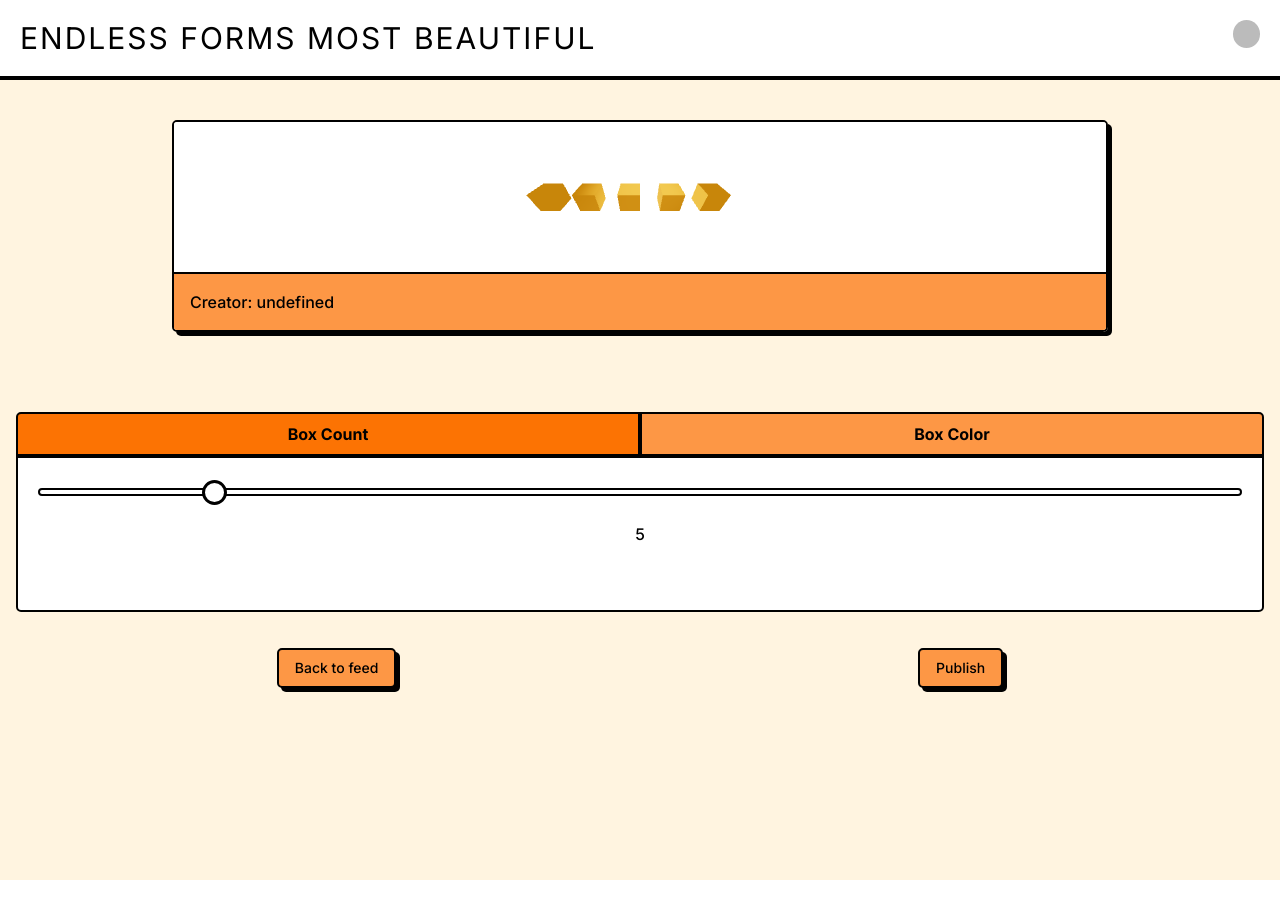
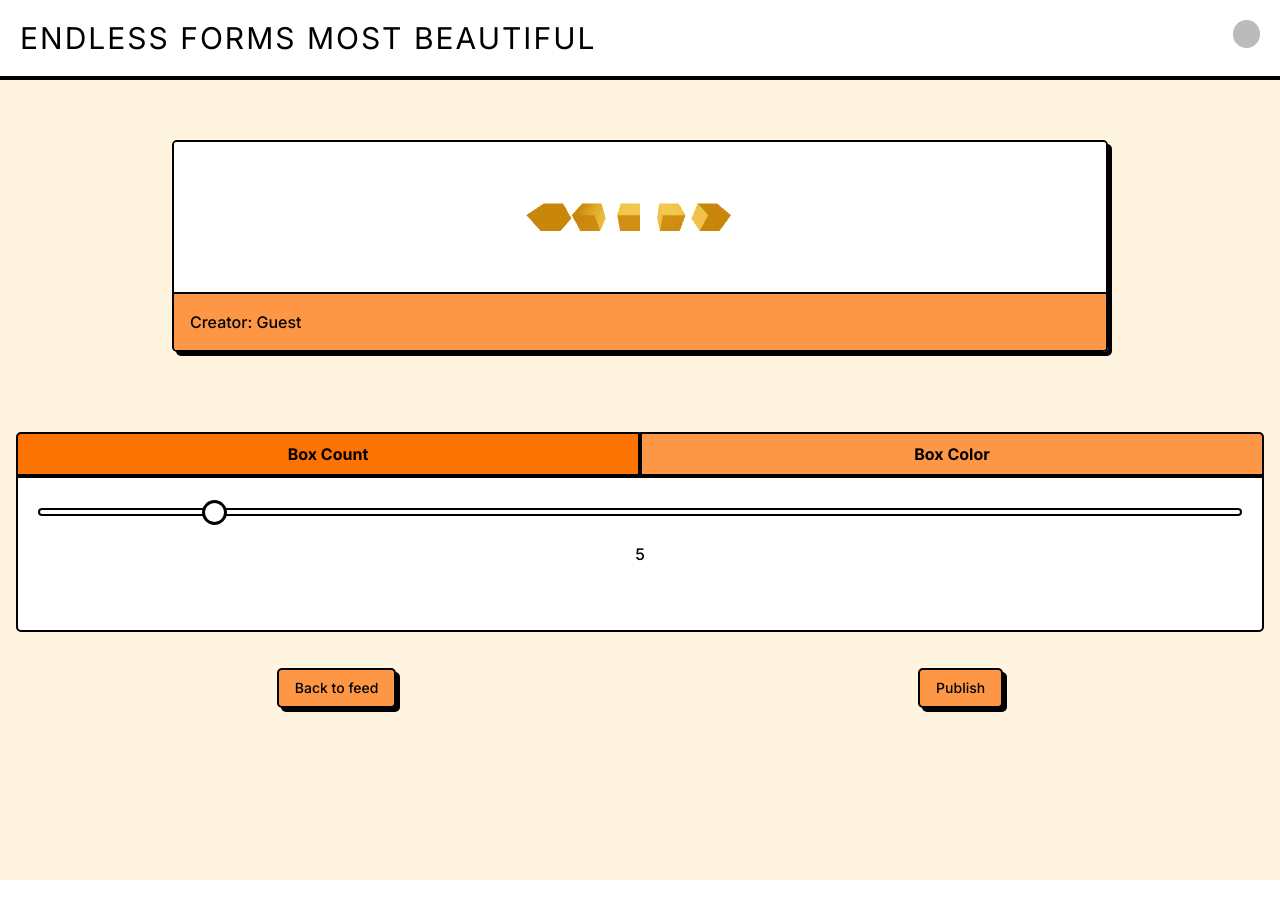
Before and after one commit to parth-agrawal/gen-art-feed, a Next.js app: page /publish in a window 1280 px wide. Built offline with nearby package versions, Linux system fonts and the light colour scheme; no server answers; the database is empty; sample sign-in values are in the browser's storage; some icons are missing.

Commit message:
feed items now render in reverse order

```diff
--- a/src/app/feed/Feed.tsx
+++ b/src/app/feed/Feed.tsx
@@ -91,9 +91,9 @@ export const Feed = () => {
                         <Spinner />
 
                     ) : (
-                        arts.map((art) => {
+                        arts.slice().reverse().map((art) => {
                             return (
-                                <ImageCard key={art.id} description={"Creator:" + art.Author.name || ""}>
+                                <ImageCard key={art.id} description={"Creator: " + art.Author.name || "Guest"}>
                                     <ArtInterpreter key={art.id} boxCount={art.boxCount} />
                                 </ImageCard>
                             );
--- a/src/app/layout.tsx
+++ b/src/app/layout.tsx
@@ -27,7 +27,7 @@ export default function RootLayout({
         <html lang="en">
           <body className={inter.className}>
             <Navbar />
-            <div className="h-screen w-screen bg-bg px-4">
+            <div className="h-screen w-screen bg-bg px-4 pt-5">
 
               {children}
             </div>
--- a/src/app/publish/actions.ts
+++ b/src/app/publish/actions.ts
@@ -3,6 +3,7 @@
 import { auth, currentUser } from "@clerk/nextjs/server";
 import prisma from "../../../prisma/client";
 import { User } from "@prisma/client";
+import { redirect } from "next/navigation";
 
 
 export async function handlePublish(boxCount: number) {
@@ -33,6 +34,8 @@ export async function handlePublish(boxCount: number) {
         return art
     }
 
+    redirect("/feed")
+
 }
 
 // fetch a user by their author id
--- a/src/app/publish/components/NewArtMaker.tsx
+++ b/src/app/publish/components/NewArtMaker.tsx
@@ -11,16 +11,23 @@ import ImageCard from "@/components/ImageCard";
 import { User } from "@prisma/client";
 import Button from "@/components/Button";
 import { useFoundUser } from "@/providers/UserProvider";
+import { useRouter } from "next/navigation";
 
 export const NewArtMaker = () => {
 
     const [boxCount, setBoxCount] = useState<number>(5)
+    const router = useRouter()
 
     const user = useFoundUser()
 
+    const localHandlePublish = async () => {
+        await handlePublish(boxCount)
+        router.push("/feed")
+    }
+
     return (
         <div className="flex flex-col mt-10 items-center justify-center gap-20">
-            <ImageCard description={"Creator: " + user?.name}>
+            <ImageCard description={user ? "Creator: " + user.name : "Creator: Guest"}>
 
                 <ArtInterpreter boxCount={boxCount} />
             </ImageCard>
@@ -35,7 +42,7 @@ export const NewArtMaker = () => {
                 </Link>
 
 
-                <Button onClick={() => handlePublish(boxCount)}> Publish </Button>
+                <Button onClick={localHandlePublish}> Publish </Button>
 
             </div>
         </div>
```
